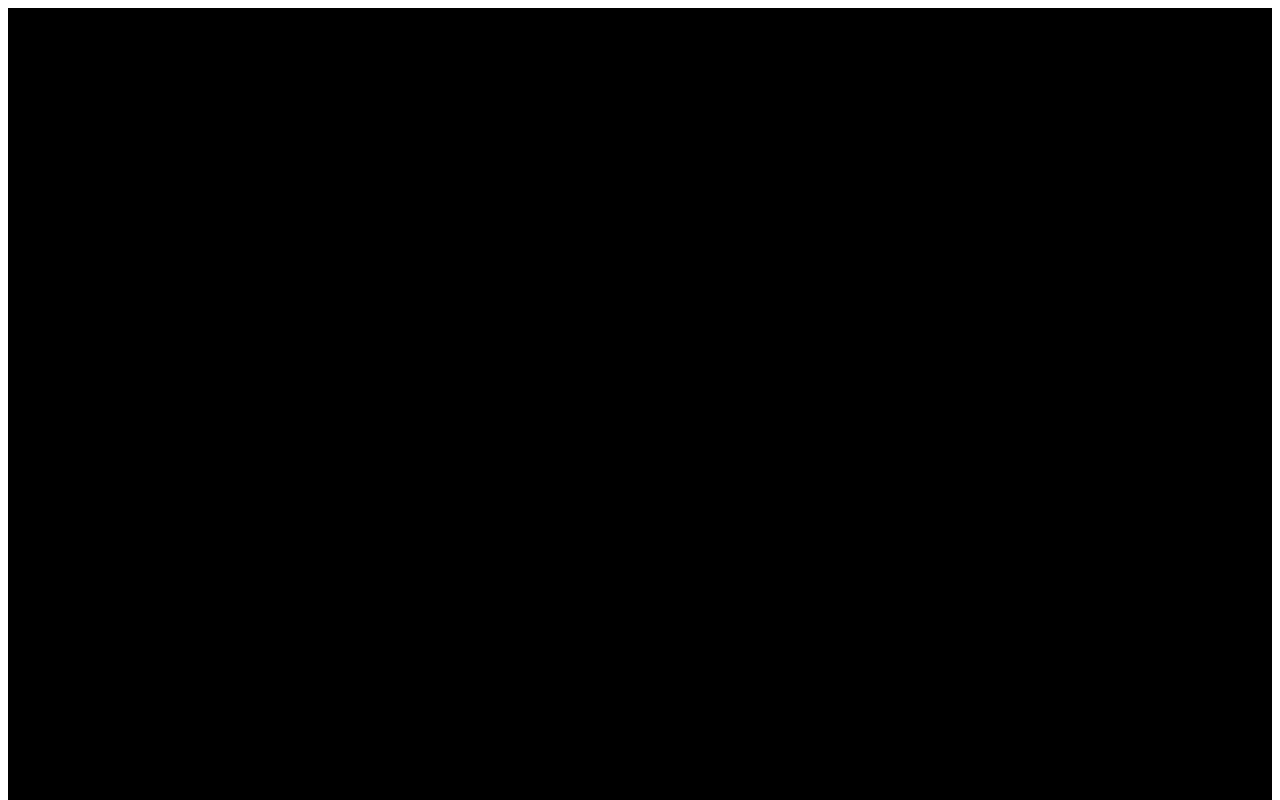
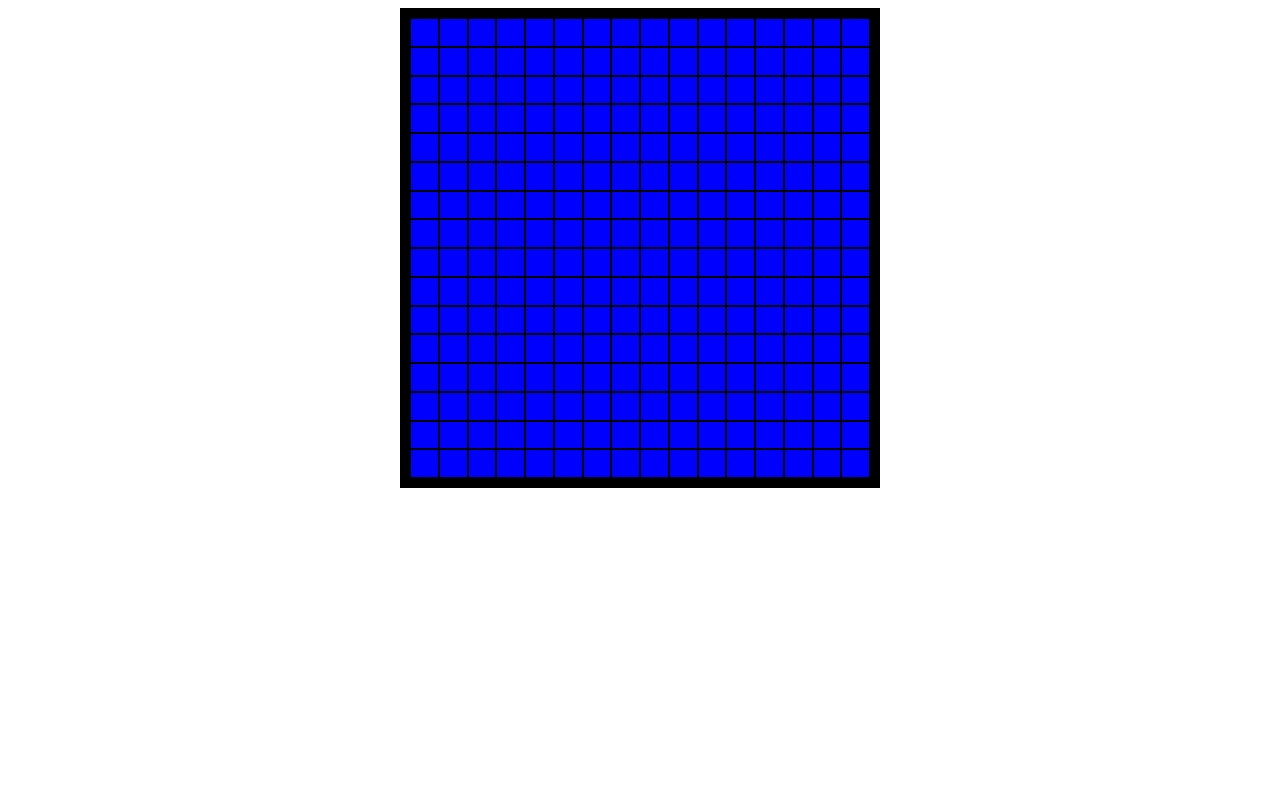
Before and after one commit to Judeimmm/etch-a-sketch, a plain HTML site: page index.html in a window 1280 px wide. Shown: the top 800 px of the page. Drawn offline with Linux system fonts and the light colour scheme.

Commit message:
Organize divs into a 16x16 square

```diff
--- a/script.js
+++ b/script.js
@@ -4,4 +4,5 @@ for (i = 1 ; i <= 256; i++){
     let divs = document.createElement('div');
     divs.className = 'grid';
     document.getElementById('container').appendChild(divs);
+    divs.textContent = ""
 };
--- a/styles.css
+++ b/styles.css
@@ -1,5 +1,18 @@
-.grid {
-    background-color: black;
-    border: 5px solid black;
+body {
+    display:flex ;
+    justify-content: center;
+}
+#container{
     display: flex;
+    flex-wrap: wrap;
+    border: 10px solid black;
+    width: 460px;
+    height: 460px;
 }
+.grid{
+    border: 1px solid black;
+    background-color: blue;
+    flex-grow: 1;
+    padding: 11px;
+    flex-basis: 1%;
+}
```
